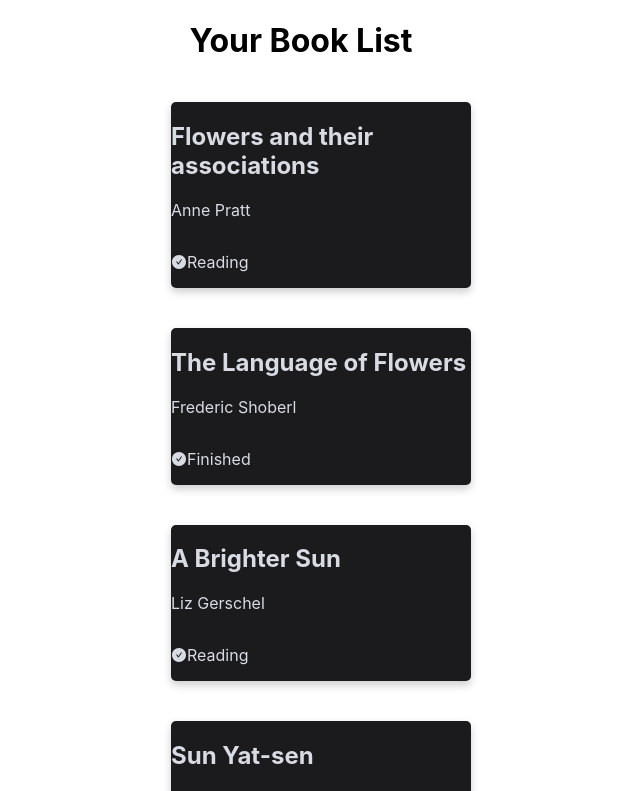
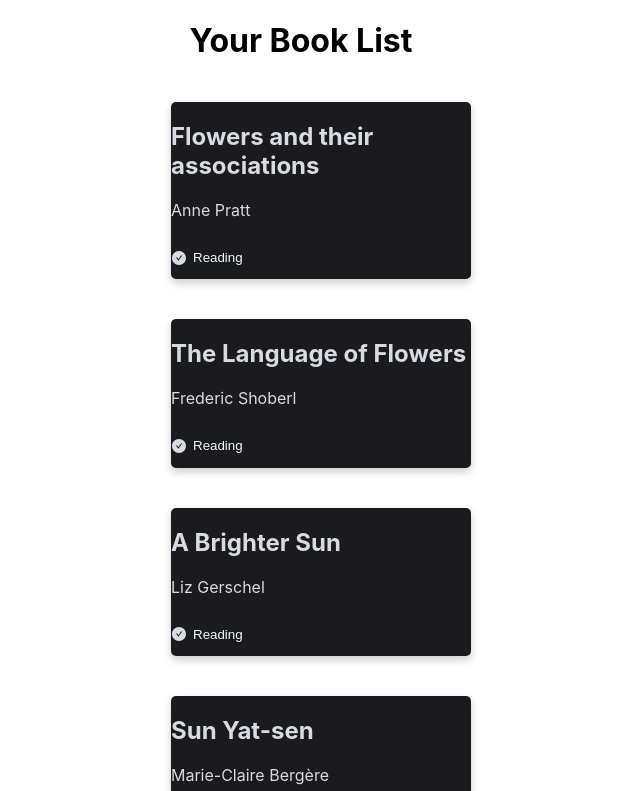
Before and after one commit to joshinasla/book_leapfrog, a React (Create React App) app: page /mybook in a window 1280 px wide. Shown: the top 791 px of the page, without its empty margins (339-979 px from the left). Built offline with nearby package versions, Linux system fonts and the light colour scheme.

Commit message:
display using dummy api

```diff
--- a/src/components/BookItem/BookItem.css
+++ b/src/components/BookItem/BookItem.css
@@ -34,3 +34,9 @@ li {
 .bookFinished .fa-check-circle {
   color: #fedd31;
 }
+.read-btn {
+  background-color: Transparent;
+  border: none;
+  cursor: pointer;
+  color: aliceblue;
+}
--- a/src/components/BookItem/BookItem.js
+++ b/src/components/BookItem/BookItem.js
@@ -4,6 +4,16 @@ import { AiFillCheckCircle } from "react-icons/ai";
 import "./BookItem.css";
 
 class BookItem extends Component {
+  constructor(props) {
+    super(props);
+    this.state = { read: false };
+  }
+
+  readBtnChange = () => {
+    this.setState({
+      read: !this.state.read,
+    });
+  };
   render() {
     return (
       <li id={this.props.id} className="list-book">
@@ -14,7 +24,9 @@ class BookItem extends Component {
           <div className="icons">
             <div>
               <AiFillCheckCircle aria-hidden="true" />
-              <p>{this.props.read ? "Finished" : "Reading"}</p>
+              <button className="read-btn" onClick={this.readBtnChange}>
+                <p>{this.state.read ? "Finished" : "Reading"}</p>
+              </button>
             </div>
           </div>
         </div>
--- a/src/components/DisplayList/DisplayList.js
+++ b/src/components/DisplayList/DisplayList.js
@@ -46,7 +46,7 @@ function DisplayList(props) {
                 </div>
               </div>
               <div>
-                <button onClick={() => updateBookShelf(book.id)}>
+                <button onClick={() => props.updateBookShelf(book.id)}>
                   My Book
                 </button>
               </div>
--- a/src/redux/action.js
+++ b/src/redux/action.js
@@ -5,14 +5,11 @@ export const searchItem = (book) => {
   };
 };
 export const updateBookShelf = (id) => {
-  console.log(id);
-  return (
-    {
-      type: "BOOK_SELECTED",
-      payload: id,
-    },
-    console.log("action encoutered", id)
-  );
+  console.log("action", id);
+  return {
+    type: "BOOK_SELECTED",
+    payload: id,
+  };
 };
 
 export default { searchItem, updateBookShelf };
```
